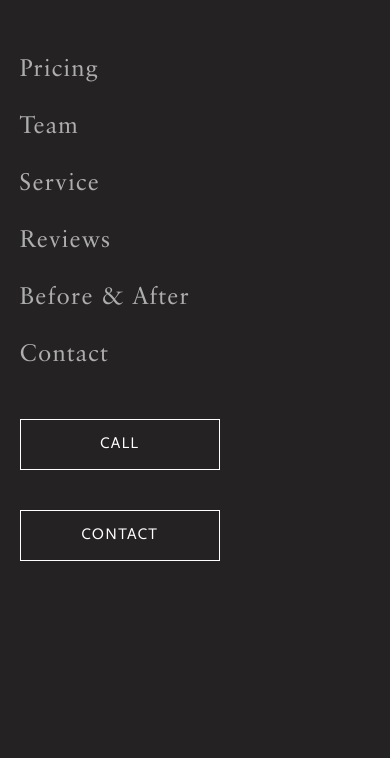
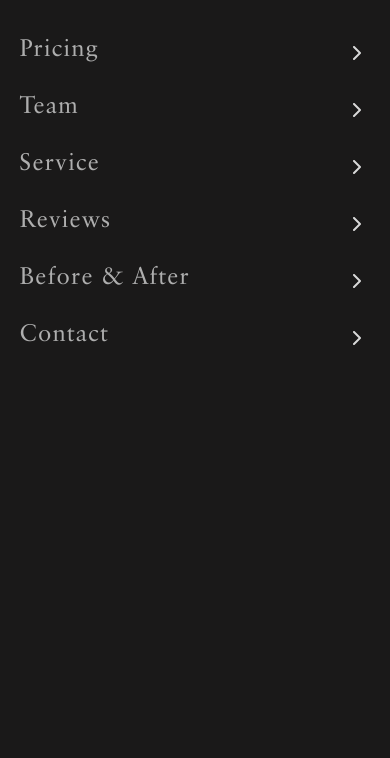
Before and after one commit to ExodusDG/dental, a plain HTML site: page index.html in a window 390 px wide. Both pictures are taken after a click on the button 49 px from the left and 59 px from the top of the page. Shown: the part 86-844 px from the top of the page. Drawn offline with nearby package versions, Linux system fonts and the light colour scheme.

Commit message:
upd navbar

```diff
--- a/index.html
+++ b/index.html
@@ -78,11 +78,6 @@
                                 <li class="menuItem"><a class="menuLink" href="/dental/contact.html">Contact</a></li>
                             </ul>
 
-
-                            <ul class="menuButtons">
-                                <li><a href="#"><button class="blackButton">CALL</button></a></li>
-                                <li><a href="/dental/contact.html"><button class="blackButton">CONTACT</button></a></li>
-                            </ul>
                         </div>
                     </div>
                 </nav>
--- a/js/main.js
+++ b/js/main.js
@@ -10,7 +10,7 @@ $.each($('.generalBlocks > div'), function (key, value) {
   }
 })
 
-$('.mobileFooterItem').click(function(){
+$('.mobileFooterItem').click(function () {
   $(this).toggleClass('mobileFooterActive')
   $(this).find('.mobileFooterItemLinks').toggleClass('mobileFooterItemLinksActive')
 })
@@ -129,6 +129,7 @@ var menuOpen = false;
 $('.hamburger').click(function () {
   $('.mobileMenu').toggleClass('mobileMenuActive')
   $(this).toggleClass('is-active')
+  $('.menuWrapper').toggleClass('navActiveColor')
 
   if (menuOpen === false) {
     $('body, html').attr('style', 'overflow: hidden')
--- a/style/style.css
+++ b/style/style.css
@@ -2257,7 +2257,7 @@ footer {
     .mobileMenu {
         position: fixed;
         top: 90px;
-        background: var(--lightDark);
+        background: #1a1919;
         width: 100vw;
         height: 100vh;
         left: 0;
@@ -2301,7 +2301,7 @@ footer {
     }
 
     .mobileMenu {
-        padding-top: 50px;
+        padding-top: 30px;
     }
 
     .mobileMenu .menuButtons {
@@ -2898,7 +2898,7 @@ body {
     .mobileMenuActive {
         animation-name: menuShow;
         -webkit-animation: menuShow;
-        -webkit-animation-duration: 0.3s;
+        -webkit-animation-duration: 0.5s;
         -webkit-animation-iteration-count: 1;
         -webkit-animation-fill-mode: forwards;
         animation-duration: 0.3s;
@@ -3238,6 +3238,23 @@ body {
         display: flex;
         justify-content: flex-start;
     }
+
+    .menuItem {
+        position: relative;
+    }
+
+    .menuItem::after {
+        content: '';
+        background-image: url('/images/right.svg');
+        background-size: 10px;
+        background-repeat: no-repeat;
+        position: absolute;
+        right: 5px;
+        top: 13px;
+        width: 15px;
+        height: 15px;
+        transition: 0.3s;
+    }
 }
 
 @media (max-width: 768px) {
@@ -3464,6 +3481,7 @@ body {
     .productRightInfo {
         text-align: center;
     }
+
     .productRightBlock {
         padding-top: 30%;
         text-align: center;
@@ -3501,3 +3519,12 @@ body {
         margin-bottom: 20px;
     }
 }
+
+
+.navActiveColor {
+    background: #242222 !important;
+}
+
+.menuWrapper {
+    transition: 0.5s;
+}
```
Also changed, not shown: images/right.svg (added).
